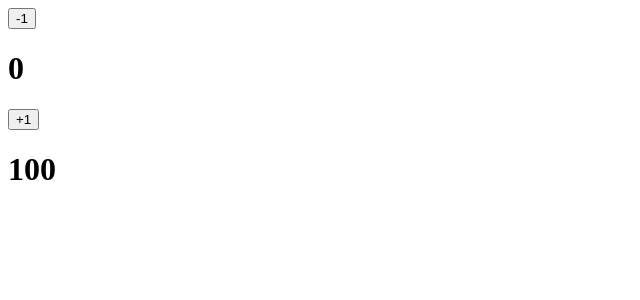
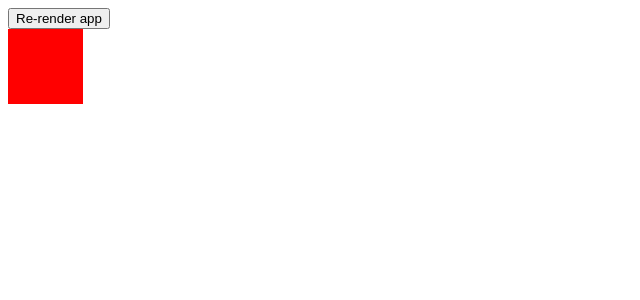
Before and after one commit to Lasith22/data-structures-and-algorithms, a React (Vite) app in the folder practice react/: page / in a window 1280 px wide. Shown: the top 300 px of the page, without its empty margins (0-640 px from the left). Built offline with nearby package versions, Linux system fonts and the light colour scheme.

Commit message:
Started recap memo

```diff
--- a/practice react/src/App.jsx
+++ b/practice react/src/App.jsx
@@ -1,21 +1,15 @@
-import { useState } from "react";
-import Hello from "../src/components/jsx/Hello";
-import LearnProps from "./components/props/LearnProps";
-import DisplayCount from "./components/props/DisplayCount";
-import UseState from "./components/hooks/UseState";
-import TestUseEffect from "./components/hooks/UseEffect";
-import UseRef from "./components/hooks/UseRef";
+import { useState } from 'react';
+import Hello from '../src/components/jsx/Hello';
+import LearnProps from './components/props/LearnProps';
+import DisplayCount from './components/props/DisplayCount';
+import UseState from './components/hooks/UseState';
+import TestUseEffect from './components/hooks/UseEffect';
+import UseRef from './components/hooks/UseRef';
+import PracticeMemo from '../src/components/useMemo/IndexMemo';
 function App() {
-  const [count, setCount] = useState(1);
-
   return (
     <>
-      {/* <Hello /> */}
-      {/* <LearnProps name="lasithsss" />
-      <DisplayCount count={count} setCount={setCount} /> */}
-      {/* <UseState /> */}
-      {/* <TestUseEffect /> */}
-      <UseRef />
+      <PracticeMemo />
     </>
   );
 }
--- /dev/null
+++ b/practice react/src/components/useMemo/IndexMemo.jsx
@@ -0,0 +1,36 @@
+import { useState, memo } from 'react';
+
+// Move the swatch function outside of PracticeMemo to avoid redefinition
+const Swatch = ({ color }) => {
+  console.log('swatch rendered', color);
+  return (
+    <div
+      style={{
+        width: 75,
+        height: 75,
+        backgroundColor: color,
+      }}
+    ></div>
+  );
+};
+
+const MemomedSwatch = memo(Swatch);
+
+const PracticeMemo = () => {
+  const [appRenderIndex, setAppRenderIndex] = useState(0);
+
+  console.log('app rendered', appRenderIndex);
+
+  return (
+    <div>
+      <button onClick={() => setAppRenderIndex(appRenderIndex + 1)}>
+        Re-render app
+      </button>
+      <div>
+        <MemomedSwatch color="red" />
+      </div>
+    </div>
+  );
+};
+
+export default PracticeMemo;
```
Also changed, not shown: 1 other file (tests, documents, lock files or other folders).
